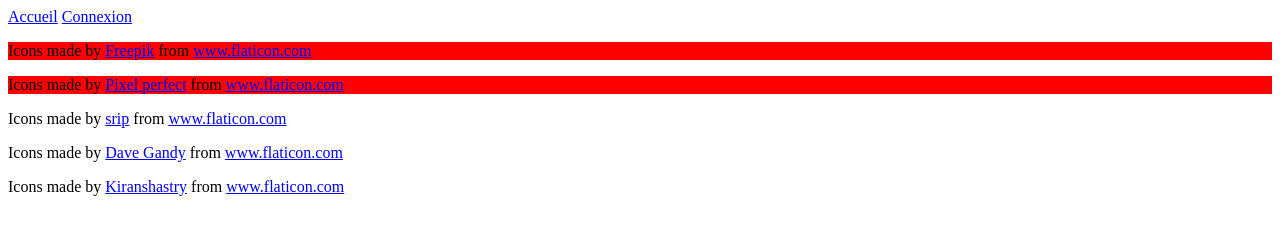
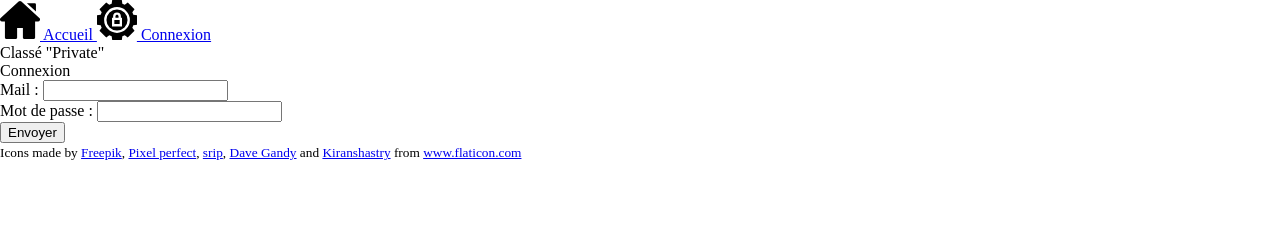
Before and after one commit to Iswenzz/Simplon-CTS, a website built with webpack: page public/index.html in a window 1280 px wide. Built offline with nearby package versions, Linux system fonts and the light colour scheme.

Commit message:
(front) html page index

```diff
--- a/package.json
+++ b/package.json
@@ -24,7 +24,8 @@
 	"dependencies": {
 		"@babel/runtime": "^7.11.2",
 		"axios": "^0.20.0",
-		"materialize-css": "^1.0.0"
+		"materialize-css": "^1.0.0",
+		"sweetalert": "^2.1.2"
 	},
 	"devDependencies": {
 		"@babel/core": "^7.11.1",
--- a/public/index.html
+++ b/public/index.html
@@ -9,36 +9,63 @@
 </head>
 
 <body>
-	<nav>
-		<a href="index.html">Accueil</a>
-		<a href="connexion.html" id="connect">Connexion</a>
-		<a href="index.html" id="disconnect">Déconnexion</a>
-	</nav>
+	<header>
+		<nav>
+			<a href="index.html">
+				<svg xmlns="http://www.w3.org/2000/svg" viewBox="0 0 512 512">
+					<path
+						d="M503.4 229L273.7 19.6c-10-9.2-25.3-9.2-35.4 0L8.6 229a26 26 0 0 0-6.8 28.9 26 26 0 0 0 24.5 16.8H63v209.7a15 15 0 0 0 15 14.9h126a15 15 0 0 0 15.1-15.1V357h74v127.3a15 15 0 0 0 15.1 15.1h126a15 15 0 0 0 15.1-15.1V274.5H486a26 26 0 0 0 24.5-16.8 26 26 0 0 0-6.8-28.9zM445 42.7H344l116 105.7V57.8a15 15 0 0 0-15.1-15.1z" />
+				</svg>
+				Accueil
+			</a>
+			<a href="connexion.html" id="login" class="hidden-when-connected">
+				<svg xmlns="http://www.w3.org/2000/svg" viewBox="0 0 512 512" xmlns:v="https://vecta.io/nano">
+					<path
+						d="M256 189c-11 0-19.7 9-19.7 19.7V226h39.5v-17.3c0-11-9-19.7-19.7-19.7zm-34 67h68v52.7h-68zm290 61.4V194.6l-47.2-7.2a219 219 0 0 0-12.6-30.5l28.3-38.5-86.8-86.8L355 60l-30.5-12.6-7-47.4H194.6l-7.2 47.2a219 219 0 0 0-30.5 12.6l-38.5-28.3-86.8 86.8L60 157l-12.6 30.5-47.4 7v122.8l47.2 7.2a219 219 0 0 0 12.6 30.5l-28.3 38.5 86.8 86.8L157 452a219 219 0 0 0 30.5 12.6l7.2 47.2h122.8l7.2-47.2a219 219 0 0 0 30.5-12.6l38.5 28.3 86.8-86.8L452 355a219 219 0 0 0 12.6-30.5l47.2-7.2zM256 421A165 165 0 0 1 91.1 256 165 165 0 0 1 256 91.1 165 165 0 0 1 420.9 256 165 165 0 0 1 256 420.9zm0-300a135 135 0 0 0-134.9 135A135 135 0 0 0 256 390.9 135 135 0 0 0 390.9 256 135 135 0 0 0 256 121.1zm-64 217.7V226h14.3v-17.3A50 50 0 0 1 256 159a50 50 0 0 1 49.7 49.7V226H320v112.7H192z" />
+				</svg>
+				Connexion
+			</a>
+			<a href="index.html" id="logout" class="visible-when-connected">
+				<svg xmlns="http://www.w3.org/2000/svg" viewBox="0 0 512 512">
+					<path
+						d="M320 277.3c-11.8 0-21.3 9.6-21.3 21.3V384c0 11.8-9.6 21.3-21.3 21.3h-64v-320a43 43 0 0 0-29.1-40.6l-6.3-2h99.4c11.8 0 21.3 9.6 21.3 21.3v64c0 11.8 9.5 21.3 21.3 21.3s21.3-9.6 21.3-21.3V64a64 64 0 0 0-64-64H48c-.8 0-1.5.4-2.3.5-1-.1-2-.5-3-.5C19 0 0 19 0 42.7v384a43 43 0 0 0 29.1 40.6L157.4 510a44 44 0 0 0 13.2 2c23.5 0 42.7-19 42.7-42.7V448h64a64 64 0 0 0 64-64v-85.3c0-11.8-9.5-21.3-21.3-21.3zm185.8-79L420.4 113c-6-6-15.3-8-23.2-4.6-8 3.3-13.2 11-13.2 19.7v64h-85.3c-11.8 0-21.3 9.6-21.3 21.3s9.6 21.3 21.3 21.3H384v64c0 8.6 5.2 16.4 13.2 19.7s17.2 1.5 23.3-4.6l85.3-85.3c8.3-8.3 8.3-21.8 0-30.2zm0 0" />
+				</svg>
+				Déconnexion</a>
+		</nav>
+
+		<h1>Classé "Private"</h1>
+	</header>
 
 
+	<main>
+		<section class="dropdown hidden-when-connected">
+			<!-- formulaire de connexion -->
+			<h3>Connexion</h3>
+			<!-- TODO : utiliser une sweet alert -->
+			<form>
+				<div>
+					<label for="mail">Mail : </label>
+					<input type="email" name="mail" id="mail" required>
+				</div>
+				<div>
+					<label for="motDePasse">Mot de passe : </label>
+					<input type="password" name="motDePasse" id="motDePasse" required>
+				</div>
+
+				<button type="submit">Envoyer</button>
+			</form>
+		</section>
+	</main>
 
 	<footer>
-		<p>
-			Icons made by <a href="http://www.freepik.com/" title="Freepik">Freepik</a> from <a
-				href="https://www.flaticon.com/" title="Flaticon"> www.flaticon.com</a>
-		</p>
-		<p>
-			Icons made by <a href="https://www.flaticon.com/authors/pixel-perfect" title="Pixel perfect">Pixel
-				perfect</a> from <a href="https://www.flaticon.com/" title="Flaticon"> www.flaticon.com</a>
-		</p>
-		<p>
-		<div>Icons made by <a href="https://www.flaticon.com/authors/srip" title="srip">srip</a> from <a
-				href="https://www.flaticon.com/" title="Flaticon">www.flaticon.com</a></div>
-		</p>
-		<p>
-		<div>Icons made by <a href="https://www.flaticon.com/authors/dave-gandy" title="Dave Gandy">Dave Gandy</a> from
-			<a href="https://www.flaticon.com/" title="Flaticon">www.flaticon.com</a></div>
-		</p>
-		<p>
-		<div>Icons made by <a href="https://www.flaticon.com/authors/kiranshastry" title="Kiranshastry">Kiranshastry</a>
-			from <a href="https://www.flaticon.com/" title="Flaticon">www.flaticon.com</a></div>
-		</p>
-
+		<small>
+			Icons made by <a href="http://www.freepik.com/" title="Freepik">Freepik</a>, <a
+				href="https://www.flaticon.com/authors/pixel-perfect" title="Pixel perfect">Pixel
+				perfect</a>, <a href="https://www.flaticon.com/authors/srip" title="srip">srip</a>, <a
+				href="https://www.flaticon.com/authors/dave-gandy" title="Dave Gandy">Dave Gandy</a> and <a
+				href="https://www.flaticon.com/authors/kiranshastry" title="Kiranshastry">Kiranshastry</a>
+			from <a href="https://www.flaticon.com/" title="Flaticon">www.flaticon.com</a>
+		</small>
 	</footer>
 
 </body>
--- a/src/assets/scss/style.scss
+++ b/src/assets/scss/style.scss
@@ -1,3 +1,97 @@
-p {
-	background: red;
+/* CSS Mini Reset */
+
+html,
+body,
+div,
+form,
+fieldset,
+legend,
+caption,
+label,
+h1,
+h2,
+h3,
+h4,
+h5,
+h6,
+p,
+blockquote,
+pre {
+	font-size: 100%;
+	font-weight: normal;
+
+	margin: 0;
+	padding: 0;
+
+	vertical-align: baseline;
+
+	border: 0;
+	outline: 0;
+	background: transparent;
 }
+
+table {
+	border-spacing: 0;
+	border-collapse: collapse;
+}
+
+th,
+td {
+	text-align: left;
+	vertical-align: top;
+}
+
+img {
+	border: 0;
+}
+
+// CSS TODO
+// whole page
+// body {
+// 	min-height: 100vh;
+// }
+
+// main {
+// 	background-image: url("../images/looking-glass.jpg");
+// 	background-size: cover;
+// 	height: 100%;
+
+// 	::before {
+// 		position: absolute;
+// 		content: "";
+// 		top: 0;
+// 		width: 100%;
+// 		height: 100%;
+// 		background-color: rgba(128, 128, 128, 0.164);
+// 	}
+// }
+
+// // banners
+// header,
+// footer {
+// 	position: relative;
+// 	z-index: 2;
+// 	background-color: rgb(73, 73, 173);
+// 	color: white;
+// 	fill: currentColor;
+
+// 	// links
+// 	a {
+// 		color: white;
+
+// 		&:visited {
+// 			color: black;
+// 		}
+// 	}
+// }
+
+// // footer
+// footer {
+// 	position: absolute;
+// 	bottom: 0;
+// }
+
+// icons
+a svg {
+	width: 40px;
+}
--- a/src/frontend/index.ts
+++ b/src/frontend/index.ts
@@ -1,2 +1,3 @@
 import "../assets/scss/style.scss";
 import "./logout";
+import "./login";
--- a/src/frontend/connexion.ts
+++ b/src/frontend/login.ts
@@ -1,6 +1,5 @@
 import Axios from "axios";
-import "./logout";
-
+import swal from "sweetalert";
 
 const form : HTMLFormElement = document.getElementsByTagName("form")[0];
 const mailInput = document.getElementById("mail") as HTMLInputElement;
@@ -26,12 +25,22 @@
 			// save the key for future use
 			sessionStorage.setItem("apiKey", apiKey);
 			console.log("Login successful !");
-			// redirect to home
-			setTimeout(() => {
-				window.location.href = "index.html";
-			}, 2000);
+			// feedback : success
+			swal({
+				title: "Connexion réussie!",
+				text: `Connexion en tant que ${mailInput.value}...`,
+				icon: "success",
+			  })
+			  .then(() => {
+				  window.location.reload();
+			  });
 		} else {
-			console.log("Login failed ☹");
+			// feedback : failure
+			swal({
+				title: "Connexion échouée!",
+				text: response.data.message,
+				icon: "error",
+			  });
 		}
 	} catch (error) {
 		console.log(error);
--- a/src/frontend/logout.ts
+++ b/src/frontend/logout.ts
@@ -1,17 +1,22 @@
-const disconnectLink = document.getElementById("disconnect") as HTMLLinkElement;
-const connectLink = document.getElementById("connect") as HTMLLinkElement;
+const conHidden : HTMLCollectionOf<Element> = document.getElementsByClassName("hidden-when-connected");
+const conVisible : HTMLCollectionOf<Element> = document.getElementsByClassName("visible-when-connected");
 
-// displaying the correct connect / disconnect link
+// displaying the correct widgets depending on the connected state
 console.log(sessionStorage["apiKey"]);
 if (sessionStorage["apiKey"]) { // already connected
-	connectLink.setAttribute("hidden", "true");
-} else {
-	disconnectLink.setAttribute("hidden", "true");
+	for (const el of conHidden) {
+		el.setAttribute("hidden", "true");
+	}
+} else { // not connected
+	for (const el of conVisible) {
+		el.setAttribute("hidden", "true");
+	}
 }
 
 // disconnecting
-disconnectLink.addEventListener("click", () => {
-	if (sessionStorage["key"]) {
+document.getElementById("logout").addEventListener("click", () => {
+	if (sessionStorage["apiKey"]) {
 		sessionStorage.clear();
+		window.location.reload();
 	}
 });
--- a/webpack.config.js
+++ b/webpack.config.js
@@ -11,7 +11,6 @@
 		mode: argv.mode,
 		entry: {
 			index: ["./src/frontend/index.ts"],
-			connexion: ["./src/frontend/connexion.ts"],
 			inscription: ["./src/frontend/inscription.ts"],
 		},
 		output: {
@@ -37,7 +36,7 @@
 				filename: "[name].css",
 				chunkFilename: "[id].css",
 			}),
-			...["index", "inscription", "connexion"].map(html => new HtmlWebpackPlugin({
+			...["index", "inscription"].map(html => new HtmlWebpackPlugin({
 				filename: `${html}.html`,
 				chunks: [html],
 				inject: true,
```
Also changed, not shown: src/assets/images/icons/settings-lock.svg, 1 other file.
